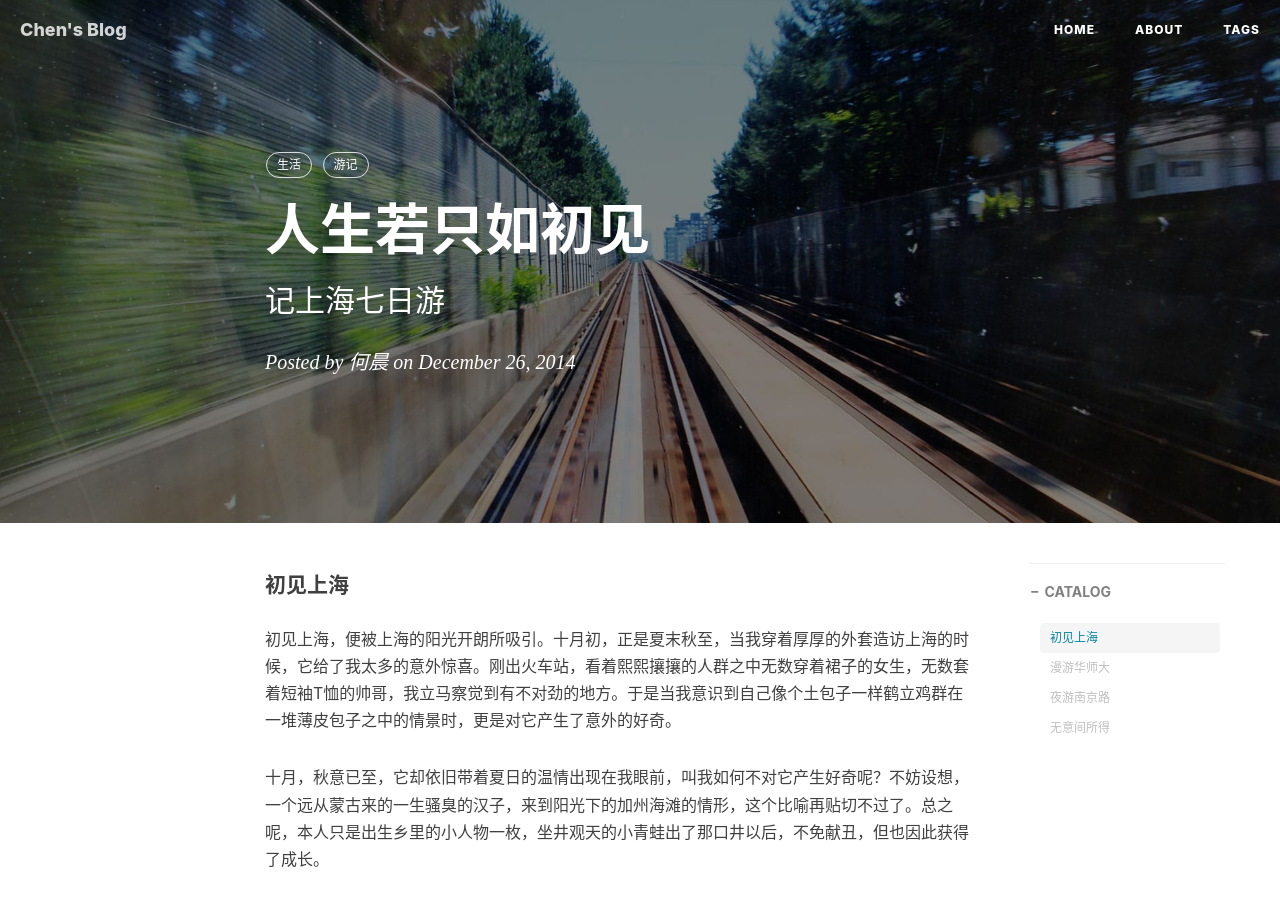
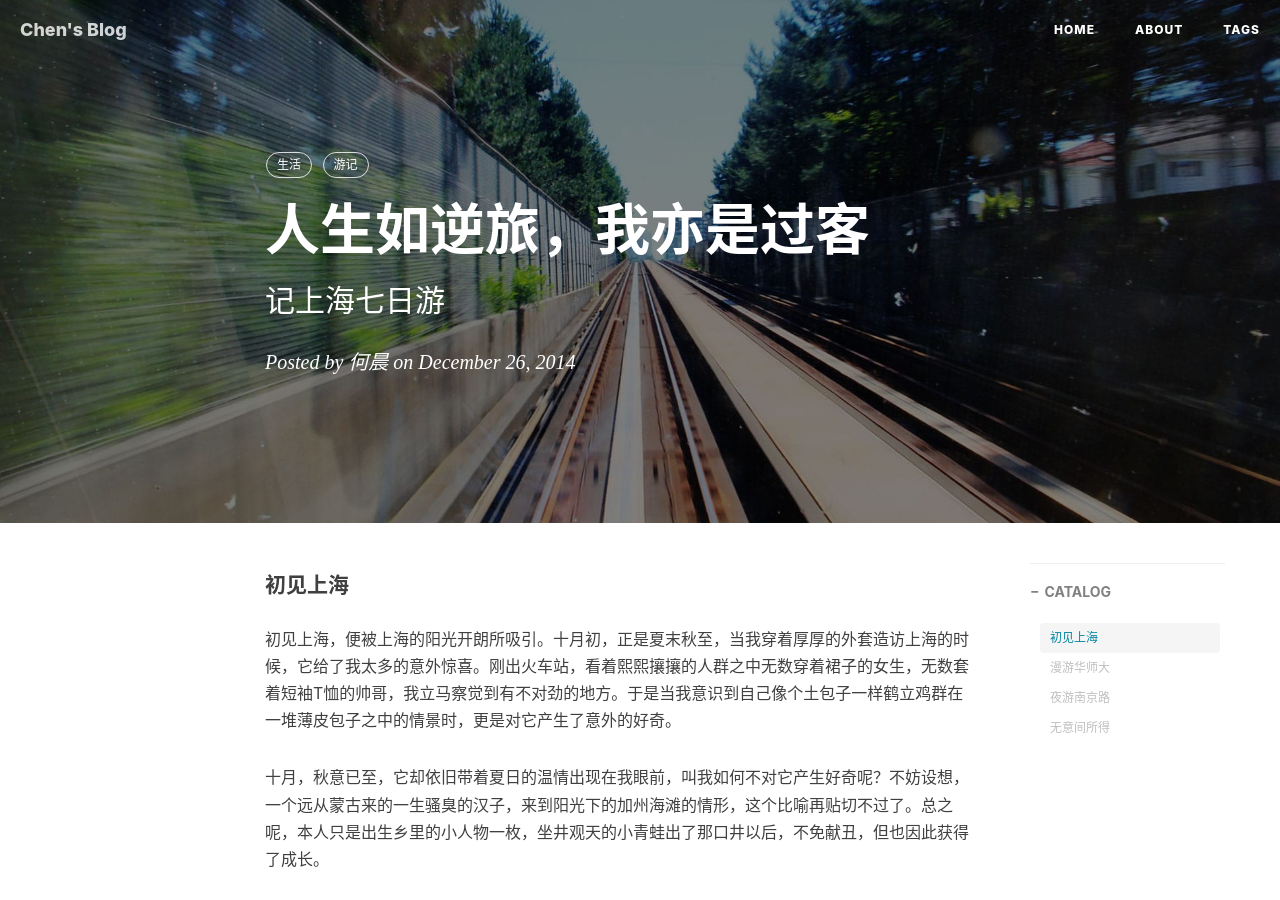
Before and after one commit to he-chen-95/he-chen-95.github.io, a Jekyll site: the page built from _posts/2014-12-26-人生如逆旅.md, in a window 1280 px wide and 900 px high. Built offline with Jekyll 4.4.1, drawn with Linux system fonts in a browser that asks for light colours; nearby versions of some CDN libraries; comment, search, counter and statistics services are not loaded.

Commit message:
Update and rename 2014-12-26-人生若只如初见.md to 2014-12-26-人生如逆旅.md

```diff
--- a/_posts/2014-12-26-人生若只如初见.md
+++ b/_posts/2014-12-26-人生如逆旅.md
@@ -1,6 +1,6 @@
 ---
 layout:     post
-title:      人生若只如初见
+title:      人生如逆旅，我亦是过客
 subtitle:   记上海七日游
 date:       2014-12-26
 author:     何晨
```
